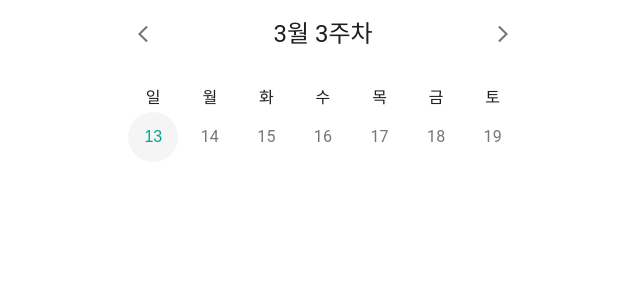
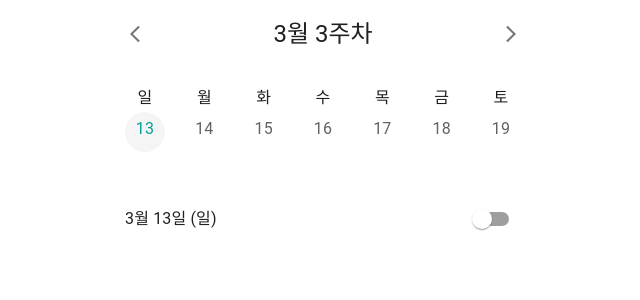
Before and after one commit to Aimho/woddy-web, a React (Create React App) app: page / in a window 1280 px wide. Shown: the top 300 px of the page, without its empty margins (317-957 px from the left). Built offline with nearby package versions, Linux system fonts and the light colour scheme; no server answers; what reactfire would draw is missing.

Commit message:
fix: weekCalendar 오류 수정 feat: content 작업중

```diff
--- /dev/null
+++ b/public/404.html
@@ -0,0 +1,33 @@
+<!DOCTYPE html>
+<html>
+  <head>
+    <meta charset="utf-8">
+    <meta name="viewport" content="width=device-width, initial-scale=1">
+    <title>Page Not Found</title>
+
+    <style media="screen">
+      body { background: #ECEFF1; color: rgba(0,0,0,0.87); font-family: Roboto, Helvetica, Arial, sans-serif; margin: 0; padding: 0; }
+      #message { background: white; max-width: 360px; margin: 100px auto 16px; padding: 32px 24px 16px; border-radius: 3px; }
+      #message h3 { color: #888; font-weight: normal; font-size: 16px; margin: 16px 0 12px; }
+      #message h2 { color: #ffa100; font-weight: bold; font-size: 16px; margin: 0 0 8px; }
+      #message h1 { font-size: 22px; font-weight: 300; color: rgba(0,0,0,0.6); margin: 0 0 16px;}
+      #message p { line-height: 140%; margin: 16px 0 24px; font-size: 14px; }
+      #message a { display: block; text-align: center; background: #039be5; text-transform: uppercase; text-decoration: none; color: white; padding: 16px; border-radius: 4px; }
+      #message, #message a { box-shadow: 0 1px 3px rgba(0,0,0,0.12), 0 1px 2px rgba(0,0,0,0.24); }
+      #load { color: rgba(0,0,0,0.4); text-align: center; font-size: 13px; }
+      @media (max-width: 600px) {
+        body, #message { margin-top: 0; background: white; box-shadow: none; }
+        body { border-top: 16px solid #ffa100; }
+      }
+    </style>
+  </head>
+  <body>
+    <div id="message">
+      <h2>404</h2>
+      <h1>Page Not Found</h1>
+      <p>The specified file was not found on this website. Please check the URL for mistakes and try again.</p>
+      <h3>Why am I seeing this?</h3>
+      <p>This page was generated by the Firebase Command-Line Interface. To modify it, edit the <code>404.html</code> file in your project's configured <code>public</code> directory.</p>
+    </div>
+  </body>
+</html>
--- a/src/components/WeekCalendar/CalendarBodyContainer.tsx
+++ b/src/components/WeekCalendar/CalendarBodyContainer.tsx
@@ -3,14 +3,14 @@ import { addDays, format, startOfWeek } from "date-fns";
 import { ko } from "date-fns/locale";
 
 import CalendarBodyPresenter from "./CalendarBodyPresenter";
+import { IWeekCalendarProps } from ".";
 
-interface IProps {
-  date: Date;
-  setDate: React.Dispatch<React.SetStateAction<Date>>;
-  markDays?: string[];
-}
-
-const CalendarBodyContainer = ({ date, setDate, markDays }: IProps) => {
+const CalendarBodyContainer = ({
+  date,
+  onChangeDate,
+  markDays,
+}: IWeekCalendarProps) => {
+  const today = format(Date.now(), "d");
   const startOfWeekDay = startOfWeek(date);
 
   const days = useCallback(() => {
@@ -24,19 +24,16 @@ const CalendarBodyContainer = ({ date, setDate, markDays }: IProps) => {
         day: format(m_date, "d"),
         month: format(m_date, "eee", { locale: ko }),
         isMark: isMark(format(m_date, "yyyy-MM-dd")),
+        isSelected: date.getDay() === m_date.getDay(),
       };
     });
-  }, [startOfWeekDay, markDays])();
-
-  const today = format(Date.now(), "d");
-  const selectedDay = format(date, "d");
+  }, [date, startOfWeekDay, markDays])();
 
   return (
     <CalendarBodyPresenter
       days={days}
       today={today}
-      onClickDay={setDate}
-      selectedDay={selectedDay}
+      onChangeDate={onChangeDate}
     />
   );
 };
--- a/src/components/WeekCalendar/CalendarBodyPresenter.tsx
+++ b/src/components/WeekCalendar/CalendarBodyPresenter.tsx
@@ -1,23 +1,18 @@
 import { Box, Grid, IconButton, Typography, useTheme } from "@mui/material";
+import { IWeekCalendarProps } from ".";
 
-interface IProps {
+interface IProps extends Pick<IWeekCalendarProps, "onChangeDate"> {
   today: string;
   days: {
     date: Date;
     day: string;
     month: string;
     isMark: boolean;
+    isSelected: boolean;
   }[];
-  selectedDay: string;
-  onClickDay: React.Dispatch<React.SetStateAction<Date>>;
 }
 
-const CalendarBodyPresenter = ({
-  today,
-  days,
-  selectedDay,
-  onClickDay,
-}: IProps) => {
+const CalendarBodyPresenter = ({ today, days, onChangeDate }: IProps) => {
   const theme = useTheme();
   const RenderMark: React.FC<{ isMark: boolean }> = ({ isMark }) => {
     if (!isMark) return null;
@@ -26,33 +21,62 @@ const CalendarBodyPresenter = ({
         width={6}
         height={6}
         borderRadius={3}
-        sx={{ backgroundColor: theme.palette.primary.main, marginX: "auto" }}
+        sx={{
+          backgroundColor: theme.palette.primary.main,
+          position: "absolute",
+          bottom: 6,
+          left: "calc(50% - 3px)",
+        }}
       />
     );
   };
 
   return (
-    <Box flex={1} sx={{ mt: 4 }}>
+    <Box sx={{ mt: 4 }}>
       <Grid
         container
-        flex={1}
-        justifyContent={"space-between"}
+        wrap="nowrap"
         alignItems="center"
+        justifyContent="space-between"
       >
-        {days.map(({ date, day, month, isMark }) => {
-          const variant = day === today ? "primary" : "subtitle1";
-          const backgroundColor =
-            day === selectedDay ? theme.palette.background.box : "transparent";
-          const onClick = () => onClickDay(date);
+        {days.map(({ date, day, month, isMark, isSelected }) => {
+          const todayColor =
+            theme.palette.text[day === today ? "main" : "secondary"];
+          const backgroundColor = isSelected
+            ? theme.palette.background.box
+            : "transparent";
+          const onClick = () => onChangeDate(date);
 
           return (
-            <Grid key={day} item flex={1} textAlign="center">
-              <Typography variant={"subtitle1"} component="span">
+            <Grid key={day} item textAlign="center">
+              <Typography
+                component="p"
+                variant={"subtitle1"}
+                color={theme.palette.text.primary}
+              >
                 {month}
               </Typography>
-              <IconButton onClick={onClick} sx={{ backgroundColor }}>
-                <Box width={34} height={34}>
-                  <Typography variant={variant} component="span">
+              <IconButton
+                onClick={onClick}
+                sx={{ padding: 0, overflow: "hidden" }}
+              >
+                <Box
+                  width={40}
+                  height={40}
+                  sx={{
+                    backgroundColor,
+                    display: "flex",
+                    alignItems: "center",
+                    flexDirection: "column",
+                    justifyContent: "center",
+                  }}
+                >
+                  <Typography
+                    gutterBottom
+                    component="p"
+                    color={todayColor}
+                    variant={"subtitle1"}
+                  >
                     {day}
                   </Typography>
                   <RenderMark isMark={isMark} />
--- a/src/components/WeekCalendar/CalendarHeaderContainer.tsx
+++ b/src/components/WeekCalendar/CalendarHeaderContainer.tsx
@@ -1,15 +1,13 @@
 import { addDays, format, getWeekOfMonth } from "date-fns";
+import { IWeekCalendarProps } from ".";
 import CalendarHeaderPresenter from "./CalendarHeaderPresenter";
 
-interface IProps {
-  date: Date;
-  setDate: React.Dispatch<React.SetStateAction<Date>>;
-}
+interface IProps extends Pick<IWeekCalendarProps, "date" | "onChangeDate"> {}
 
-const CalendarHeaderContainer = ({ date, setDate }: IProps) => {
+const CalendarHeaderContainer = ({ date, onChangeDate }: IProps) => {
   const label = `${format(date, "M")}월 ${getWeekOfMonth(date)}주차`;
-  const onClickBack = () => setDate((value) => addDays(value, -7));
-  const onClickForward = () => setDate((value) => addDays(value, 7));
+  const onClickBack = () => onChangeDate(addDays(date, -7));
+  const onClickForward = () => onChangeDate(addDays(date, 7));
 
   return (
     <CalendarHeaderPresenter
--- a/src/components/WeekCalendar/CalendarHeaderPresenter.tsx
+++ b/src/components/WeekCalendar/CalendarHeaderPresenter.tsx
@@ -12,15 +12,10 @@ const CalendarHeaderPresenter = ({
   onClickBack,
   onClickForward,
 }: IProps) => (
-  <Box flex={1}>
-    <Grid
-      container
-      justifyContent={"space-between"}
-      alignItems="center"
-      flex={1}
-    >
+  <Box>
+    <Grid container justifyContent={"space-between"} alignItems="center">
       <Grid item>
-        <IconButton onClick={onClickBack}>
+        <IconButton disableRipple onClick={onClickBack} sx={{ paddingX: 0 }}>
           <ArrowBackIosNew fontSize="small" />
         </IconButton>
       </Grid>
@@ -30,7 +25,7 @@ const CalendarHeaderPresenter = ({
         </Typography>
       </Grid>
       <Grid item>
-        <IconButton onClick={onClickForward}>
+        <IconButton disableRipple onClick={onClickForward} sx={{ paddingX: 0 }}>
           <ArrowForwardIos fontSize="small" />
         </IconButton>
       </Grid>
--- a/src/components/WeekCalendar/index.tsx
+++ b/src/components/WeekCalendar/index.tsx
@@ -1,24 +1,24 @@
-import { useEffect, useState } from "react";
+import { useEffect } from "react";
 import CalendarBodyContainer from "./CalendarBodyContainer";
 import CalendarHeaderContainer from "./CalendarHeaderContainer";
 
-interface IProps {
+export interface IWeekCalendarProps {
+  date: Date;
   onChangeDate: (value: Date) => void;
   markDays?: string[];
 }
 
-const WeekCalendar = ({ onChangeDate, markDays }: IProps) => {
-  const [date, setDate] = useState(new Date());
+const WeekCalendar = ({ date, onChangeDate, markDays }: IWeekCalendarProps) => {
   useEffect(() => {
     onChangeDate(date);
   }, [date, onChangeDate]);
 
   return (
     <section>
-      <CalendarHeaderContainer date={date} setDate={setDate} />
+      <CalendarHeaderContainer date={date} onChangeDate={onChangeDate} />
       <CalendarBodyContainer
         date={date}
-        setDate={setDate}
+        onChangeDate={onChangeDate}
         markDays={markDays}
       />
     </section>
--- /dev/null
+++ b/src/hook/useMark.ts
@@ -0,0 +1,41 @@
+import { useState } from "react";
+import {
+  getLocalStorage,
+  setLocalStorage,
+  STORAGE_ACTION,
+} from "../utils/storage";
+
+const useMark = () => {
+  const onGetMarkDays = () => getLocalStorage(STORAGE_ACTION.MARK_DAYS);
+  const [markDays, setMarkDays] = useState(
+    onGetMarkDays() ? onGetMarkDays()!.split(",") : []
+  );
+
+  const onChangeMark = (
+    event: React.ChangeEvent<HTMLInputElement>,
+    checked: boolean
+  ) => {
+    const days = [...markDays];
+    const value = event.target.value;
+
+    if (!checked) {
+      const index = markDays.indexOf(value);
+      if (index === -1) return;
+
+      days.splice(index, 1);
+      setMarkDays(days);
+      return setLocalStorage(STORAGE_ACTION.MARK_DAYS, days.join(","));
+    }
+
+    const uniqueMarkDays = Array.from(new Set([...markDays, value]));
+    setMarkDays(uniqueMarkDays);
+    setLocalStorage(STORAGE_ACTION.MARK_DAYS, uniqueMarkDays.join(","));
+  };
+
+  return {
+    markDays,
+    onChangeMark,
+  };
+};
+
+export default useMark;
--- a/src/route/Home/Presenter.tsx
+++ b/src/route/Home/Presenter.tsx
@@ -1,14 +1,38 @@
-import { Container } from "@mui/material";
-import WeekCalendar from "../../components/WeekCalendar";
+import {
+  Container,
+  Typography,
+  Box,
+  Grid,
+  Switch,
+  SwitchProps,
+} from "@mui/material";
+import WeekCalendar, {
+  IWeekCalendarProps,
+} from "../../components/WeekCalendar";
 
 interface IProps {
-  onChangeDate: (value: Date) => void;
+  calendarProps: IWeekCalendarProps;
+  contentsProps: {
+    title: string;
+    switchProps: SwitchProps;
+  };
 }
 
-const Presenter = ({ onChangeDate }: IProps) => {
+const Presenter = ({ calendarProps, contentsProps }: IProps) => {
+  const { title, switchProps } = contentsProps;
+
   return (
     <Container maxWidth="xs" sx={{ mt: 2 }}>
-      <WeekCalendar onChangeDate={onChangeDate} markDays={["2022-02-28"]} />
+      <WeekCalendar {...calendarProps} />
+
+      <Box sx={{ mt: 6 }}>
+        <Grid container alignItems={"center"} justifyContent={"space-between"}>
+          <Box>
+            <Typography variant="subtitle1">{title}</Typography>
+          </Box>
+          <Switch {...switchProps} />
+        </Grid>
+      </Box>
     </Container>
   );
 };
--- a/src/route/Home/index.tsx
+++ b/src/route/Home/index.tsx
@@ -1,16 +1,41 @@
 import { useEffect, useState } from "react";
+import { format } from "date-fns";
+import { ko } from "date-fns/locale";
+import useMark from "../../hook/useMark";
 import useUserId from "../../hook/useUserId";
 import Presenter from "./Presenter";
 
 const Home = () => {
   const { id, onCreateId } = useUserId();
+  const { markDays, onChangeMark } = useMark();
+
   const [date, setDate] = useState(new Date());
+  const markDay = format(date, "yyyy-MM-dd");
+
+  const calendarProps = {
+    date,
+    onChangeDate: setDate,
+    markDays,
+  };
+
+  const contentsProps = {
+    title: format(date, "M월 d일 (eee)", { locale: ko }),
+    switchProps: {
+      value: markDay,
+      checked: markDays ? markDays.includes(markDay) : false,
+      onChange: onChangeMark,
+    },
+  };
 
   useEffect(() => {
     if (!id) onCreateId();
   }, [id, onCreateId]);
 
-  return <Presenter onChangeDate={setDate} />;
+  useEffect(() => {}, [date]);
+
+  return (
+    <Presenter calendarProps={calendarProps} contentsProps={contentsProps} />
+  );
 };
 
 export default Home;
--- a/src/theme.ts
+++ b/src/theme.ts
@@ -6,19 +6,12 @@ declare module "@mui/material/styles" {
   }
 
   // allow configuration using `createTheme`
-  interface TypographyVariantsOptions {
-    primary?: React.CSSProperties;
+  interface TypeText {
+    main?: string;
   }
 
   interface TypeBackground {
     box?: string;
-  }
-}
-
-// Update the Typography's variant prop options
-declare module "@mui/material/Typography" {
-  interface TypographyPropsVariantOverrides {
-    primary: true;
   }
 }
 
@@ -32,18 +25,12 @@ const theme = createTheme({
       main: "#01A299",
     },
     text: {
+      main: "#01A299",
       primary: "#202020",
       secondary: "#626262",
     },
     divider: "#E5E5E5",
   },
-  typography: {
-    primary: {
-      fontSize: "1rem",
-      lineHeight: 1.75,
-      color: "#01A299",
-    },
-  },
 });
 
 export default theme;
--- a/src/utils/storage.ts
+++ b/src/utils/storage.ts
@@ -1,5 +1,6 @@
 export enum STORAGE_ACTION {
   USER_ID = "USER_ID",
+  MARK_DAYS = "MARK_DAYS",
 }
 
 export const getLocalStorage = (key: STORAGE_ACTION) =>
```
Also changed, not shown: 2 other files (tests, documents, lock files or other folders).
